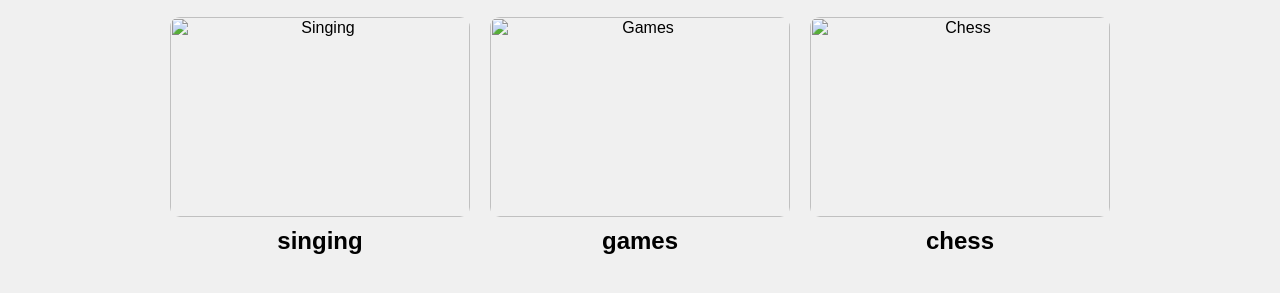
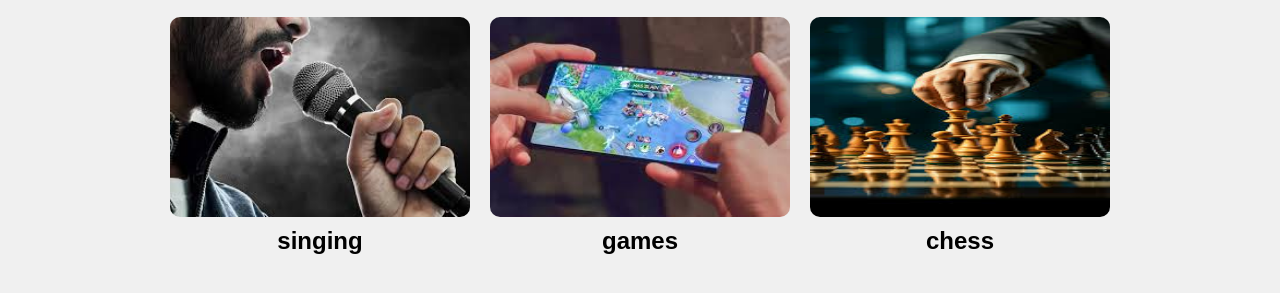
Before and after one commit to Xen37/Xen.github.io, a plain HTML site: page home.html in a window 1280 px wide. Shown: the part 233-526 px from the top of the page. Drawn offline with Linux system fonts and the light colour scheme.

Commit message:
home.html

```diff
--- a/home.html
+++ b/home.html
@@ -98,7 +98,6 @@ hi<!DOCTYPE html>
         <button><a href="home.html">Home</a></button>
         <button><a href="aboutme.html">About me</a></button>
         <button><a href="photos.html"PHOTOS>Photos </a></button>
-
     </div>
 
     <!-- Content Section -->
@@ -106,15 +105,15 @@ hi<!DOCTYPE html>
         <h2>hobby</h2>
         <div class="hobbies">
             <div class="hobby">
-                <img src="./images/a.jpg" alt="Singing">
+                <img src="./images/a.jpeg" alt="Singing">
                 <p>singing</p>
             </div>
             <div class="hobby">
-                <img src="./images/c.jpg" alt="Games">
+                <img src="./images/c.jpeg" alt="Games">
                 <p>games</p>
             </div>
             <div class="hobby">
-                <img src="./images/b.jpg" alt="Chess">
+                <img src="./images/b.jpeg" alt="Chess">
                 <p>chess</p>
             </div>
         </div>
```
